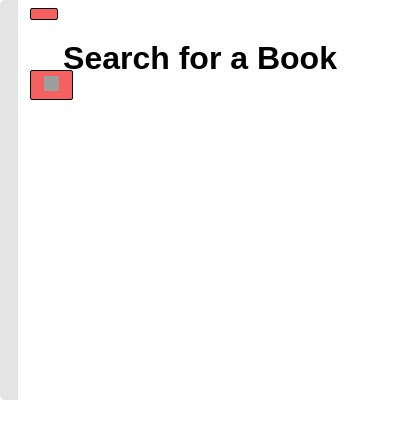
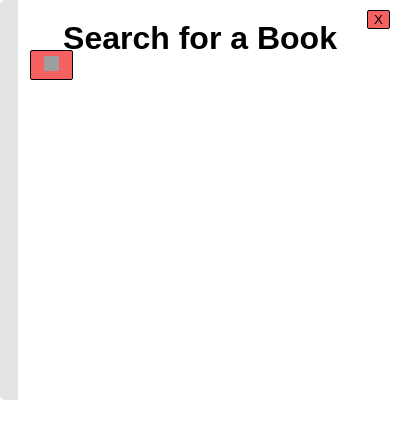
Before and after one commit to silas-hw/as-tkinter, an Electron app: page library-challenge/electron version/search_book.html in a window 400 px wide. Drawn offline with Linux system fonts and the light colour scheme; grey boxes are pictures that could not be loaded.

Commit message:
Fix close button

```diff
--- a/library-challenge/electron version/search_book.html
+++ b/library-challenge/electron version/search_book.html
@@ -10,7 +10,7 @@
     <body>
         <div class="content">
             <div class="menu"></div>
-            <button class="back"></button>
+            <button class="close" id="close">X</button>
 
             <h1 class="center">Search for a Book</h1>
 
@@ -18,5 +18,7 @@
                 <img height=15px width=15px src="https://www.svgrepo.com/show/324205/back-arrow-navigation.svg" alt="Go Back"></img>
             </button>
         </div>
+
+        <script defer src="index.js"></script>
     </body>
 </html>
```
Also changed, not shown: library-challenge/electron version/manage_book.html (+4 -1 lines).
